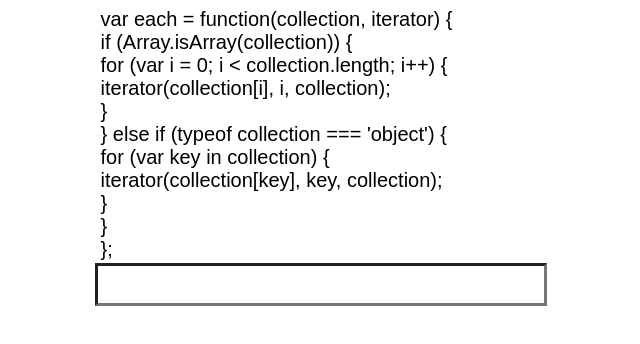
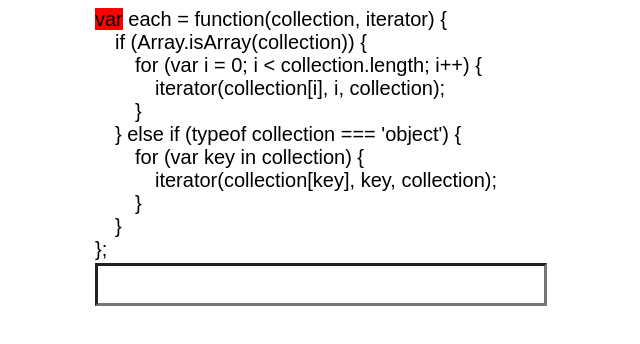
Before and after one commit to wendy/typeRunner, a plain HTML site: page index.html in a window 1280 px wide. Shown: the whole page, without its empty margins (229-869 px from the left). Drawn offline with Linux system fonts and the light colour scheme.

Commit message:
Add p classes according to line -Add p styling -Add indent function

```diff
--- a/script.js
+++ b/script.js
@@ -1,43 +1,58 @@
 $(document).ready(function() {
   $txtInput = $('.txtInput');
-  var arrayIndex = 1;
+  var arrayIndex = 0;
   var spanIndex = 0;
 
-  var makePromptElement = function(array) {
-    var promptStr = '';
+ var makePromptElement = function(array) {
+    var newArray = [];
+    var index = 1;
     for (var i = 0; i < array.length; i++) {
-      if (array[i] !== '<p>' && array[i] !== '</p>') {
-        promptStr += '&nbsp;' + '<span>' + array[i] + '</span>';
-      } else {
-        promptStr += array[i];
+      newArray.push('<p class="p' + index + '"> ');
+      var tempArray = array[i].split(' ');
+      for (var j = 0; j < tempArray.length; j++) {
+        if (j === tempArray.length - 1) {
+          newArray.push(tempArray[j]);
+        } else {
+          newArray.push('<span>' + tempArray[j] + '</span>');
+        }
+      }
+      var lastLetter = array[i][array[i].length - 6]
+      if (lastLetter === '{') {
+        index += 1;
+      } else if (lastLetter === ';' || array[i][0] === '}') {
+        if (array[i + 1] === undefined) {
+        } else if (array[i + 1][0] === '}') {
+          index -= 1;
+        }
       }
     }
-    return $.parseHTML(promptStr);
-  };
+    return $.parseHTML(newArray.join(' '));
+  }
 
   //each definition
-  var each = ["<p> var each = function(collection, iterator) { </p> <p>",
-    "if (Array.isArray(collection)) { </p> <p>",
-      "for (var i = 0; i < collection.length; i++) { </p> <p>",
-        "iterator(collection[i], i, collection); </p> <p>",
-      "} </p> <p>",
-    "} else if (typeof collection === 'object') { </p> <p>",
-      "for (var key in collection) { </p> <p>",
-        "iterator(collection[key], key, collection); </p> <p>",
-      "} </p> <p>",
-    "} </p> <p>",
-  "}; </p>"].join(' ').split(' ');
+  var each = ["var each = function(collection, iterator) { </p>",
+    "if (Array.isArray(collection)) { </p>",
+      "for (var i = 0; i < collection.length; i++) { </p>",
+        "iterator(collection[i], i, collection); </p>",
+      "} </p>",
+    "} else if (typeof collection === 'object') { </p>",
+      "for (var key in collection) { </p>",
+        "iterator(collection[key], key, collection); </p>",
+      "} </p>",
+    "} </p>",
+  "}; </p>"];
 
 
   //making the htmlDiv and appending it
   var htmlDiv = makePromptElement(each);
   $('.currentDiv').append(htmlDiv);
-
+  $($('span')[0]).addClass('redBg');
+  var eachArray = each.join(' ').split(' ')
 
   //Input box
   $txtInput.on('keypress',function(e) {
-    var target = each[arrayIndex];
-    var nextTarget = each[arrayIndex + 1];
+    var target = eachArray[arrayIndex];
+    var nextTarget = eachArray[arrayIndex + 1];
 
     var correct = function(extra) {
       $txtInput.val('');
@@ -56,7 +71,7 @@ $(document).ready(function() {
     } else if(e.keyCode == 13){
       e.preventDefault()
       if(nextTarget === "</p>" && message === target) {
-        correct(2);
+        correct(1);
       }
     }
 
--- a/style.css
+++ b/style.css
@@ -21,6 +21,18 @@ p {
   -webkit-margin-end: 0px;
 }
 
+.p2 {
+  margin-left: 1em;
+}
+
+.p3 {
+  margin-left: 2em;
+}
+
+.p4 {
+  margin-left: 3em;
+}
+
 .txtInput {
   color: #555;
   width: 70%;
```
